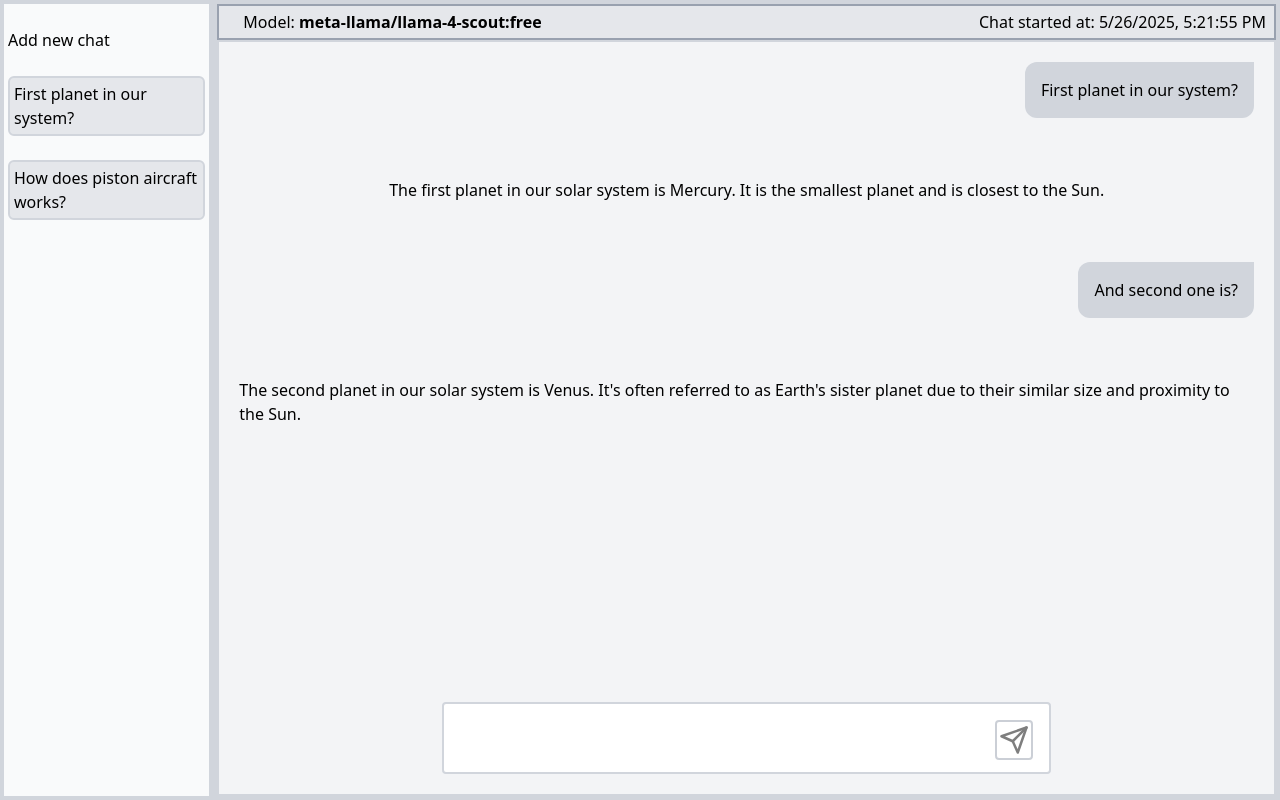
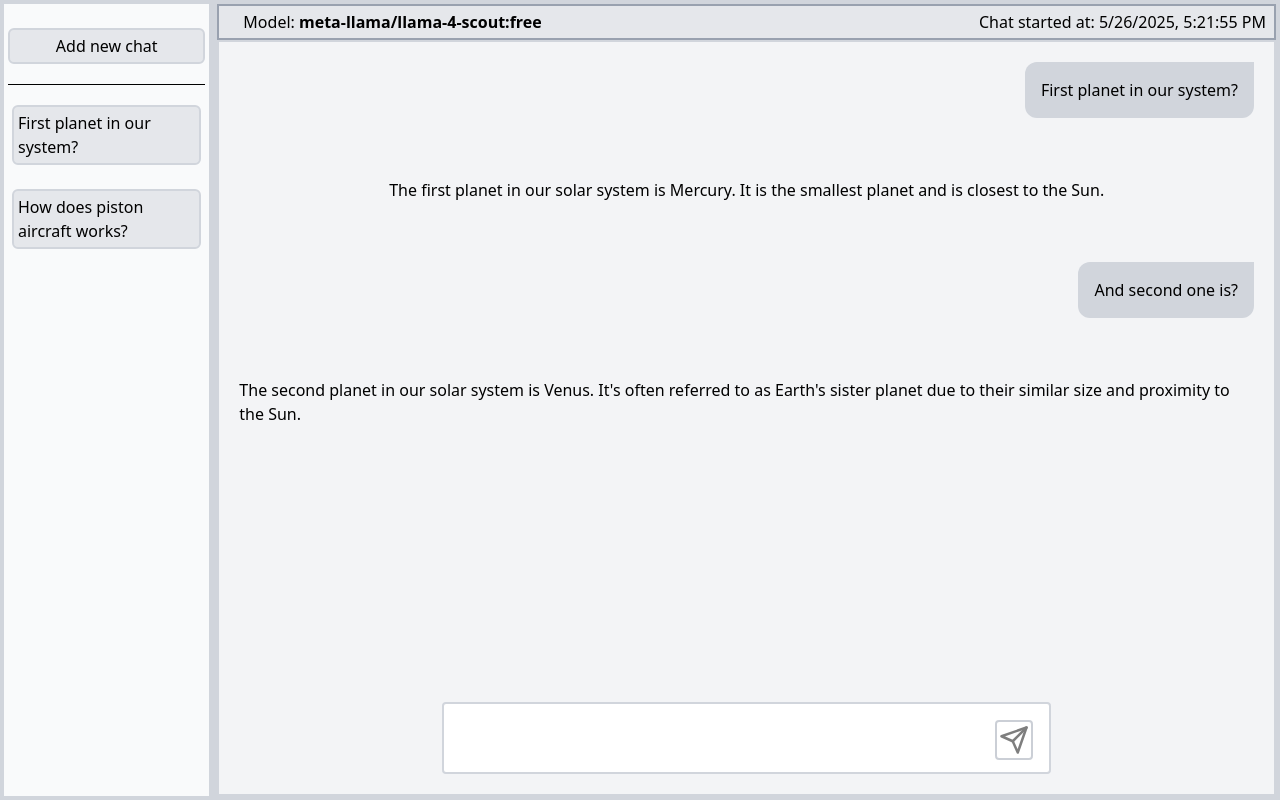
Before and after one commit to BMike903/LLM-front, a React (Vite) app: page / in a window 1280 px wide. Built offline with nearby package versions, Linux system fonts and the light colour scheme.

Commit message:
markup and styles for add button

```diff
--- a/src/components/chatList.tsx
+++ b/src/components/chatList.tsx
@@ -16,10 +16,16 @@ function ChatList() {
   return (
     <div
       id="chatList"
-      className="flex h-full flex-1/6 border-4 border-solid border-gray-300 bg-gray-50 dark:border-gray-600 dark:bg-black"
+      className="flex h-full flex-1/6 flex-col border-4 border-solid border-gray-300 bg-gray-50 px-1 py-6 dark:border-gray-600 dark:bg-black"
     >
-      <ul className="flex flex-col gap-6 px-1 py-6">
-        <li onClick={() => addNewChat()}>Add new chat</li>
+      <div
+        className="rounded-md border-2 border-solid border-gray-300 bg-gray-200 p-1 text-center hover:cursor-pointer hover:bg-gray-100 dark:border-gray-600 dark:bg-gray-800 dark:hover:bg-gray-700"
+        onClick={() => addNewChat()}
+      >
+        Add new chat
+      </div>
+      <hr className="my-5" />
+      <ul className="flex flex-col gap-6 px-1">
         {ChatsPreview.map(({ chatID, firstMessage }) => (
           <li
             key={chatID}
```
